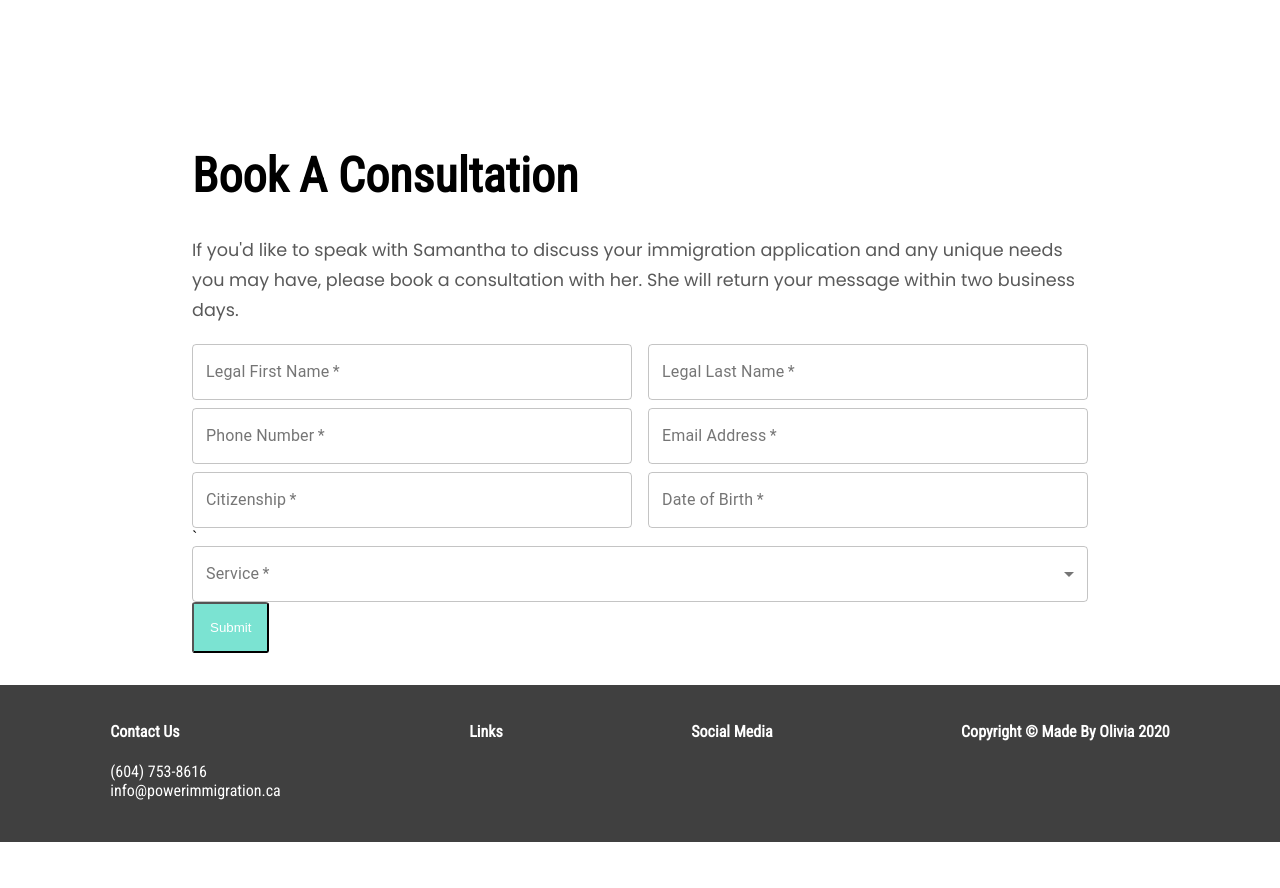
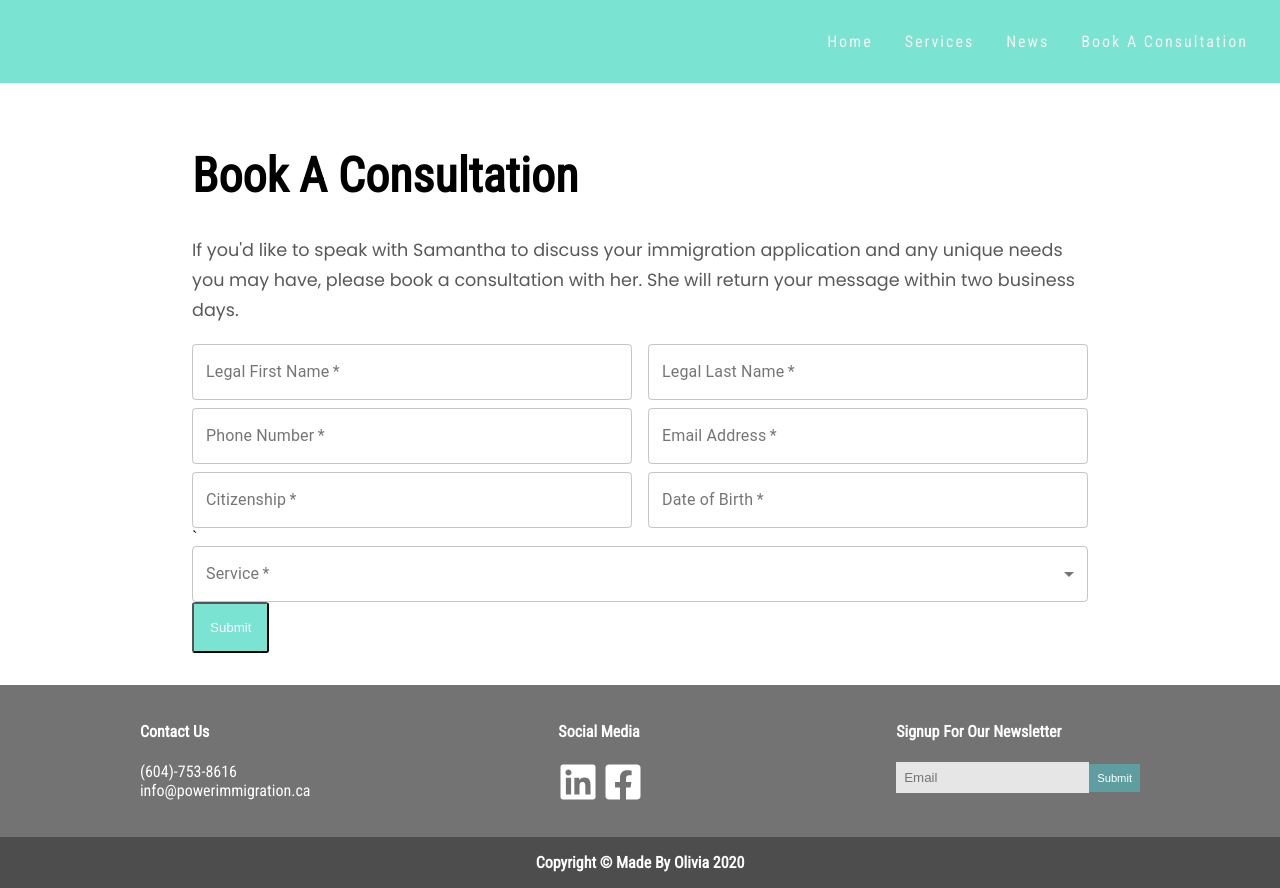
Before and after one commit to opower/Power-Immigration, a Next.js app: page /book in a window 1280 px wide. Before the commit the page ends 842 px from the top, so only its background shows below. Built offline with nearby package versions, Linux system fonts and the light colour scheme; a web font is replaced by a local one.

Commit message:
news page added

```diff
--- a/components/About/description.js
+++ b/components/About/description.js
@@ -22,7 +22,6 @@ export default function Description(){
       <div style={styles.center}>
         <p style={{textAlign:'center', color:'#404040'}}>Est. 2017</p>
         <h2 style={{fontSize:'1.5rem'}}>Why Power Immigration and Consulting?</h2>
-        <div className='small' style={{textAlign:'center', color:'#7be3d2'}}>♦</div>
       </div>
       <p style={styles.p}>We know that the Canadian immigration process can be overwhelming and difficult to navigate alone.<br/><br/>
       That is why our founding philosophy is to be a trusted guide for our clients, and to take away as much of their stress as possible as they go through the process. <br/><br/>
--- a/components/About/sam.js
+++ b/components/About/sam.js
@@ -7,7 +7,7 @@ export default function Sam(){
   const styles= {
     container:{
       textAlign:'center',
-      backgroundColor:'#8c8c8c',
+      backgroundColor:'#737373',
       padding:'5rem 1rem',
     },
     avatar:{
--- a/components/Footer.js
+++ b/components/Footer.js
@@ -1,39 +1,81 @@
-import React from 'react';
+import React, { useState } from 'react';
+import { FontAwesomeIcon } from '@fortawesome/react-fontawesome'
+// import { faLinkedin } from '@fortawesome/free-solid-svg-icons'
+import { faLinkedin, faFacebookSquare } from '@fortawesome/free-brands-svg-icons';
 
 export default function Footer (){
 
+  const [email, setEmail] = useState();
+
+  const emailSubmit = (event) => {
+    event.preventDefault();
+    console.log(email)
+  }
+
   const styles={
     container:{
-      backgroundColor:'#404040',
+      backgroundColor:'#737373',
       padding:'1rem',
       color:'white',
-      height:125,
+      height:120,
       display:'flex',
       justifyContent:'space-around',
       fontFamily:'Roboto Condensed',
+    },
+    copy:{
+      backgroundColor:'#4d4d4d',
+      textAlign:'center',
+      color:'white',
+      fontFamily:'Roboto Condensed',
+      paddingTop:'1rem'
+    },
+    icon:{
+      width:40,
+      height:40,
+      marginRight:5,
+      color:'white'
+    },
+    button:{
+      backgroundColor:'cadetblue',
+      color:'white',
+      border:'0px solid cadetblue',
+      padding:'.5rem',
+      fontSize:'.7rem'
+    },
+    input:{
+      outline: 'none',
+      border:'none',
+      backgroundColor: '#e6e6e6',
+      padding:'.5rem'
     }
   }
 
   return(
-      <div style={styles.container}>
+      <><div style={styles.container}>
         <div>
           <h4>Contact Us</h4>
-          (604) 753-8616
+          (604)-753-8616
           <br/>
           <a href='mailTo:info@powerimmigration.ca' style={{color:'white', textDecoration:'none'}}>info@powerimmigration.ca</a>
         </div>
         <div>
-          <h4>Links</h4>
+          <h4>Social Media</h4>
+          <div style={{textAlign:'center'}}>
+            <a href='https://www.linkedin.com/in/samantha-power-04932289/' target="_blank"><FontAwesomeIcon style={styles.icon} icon={faLinkedin}/></a>
+            <a href='https://www.facebook.com/powerimmigration/' target="_blank"><FontAwesomeIcon style={styles.icon} icon={faFacebookSquare} /></a>
+          </div>
         </div>
         <div>
-          <h4>Social Media</h4>
+          <h4>Signup For Our Newsletter</h4>
+          <form onSubmit={emailSubmit}>
+            <input style={styles.input} type='email' placeholder='Email' required onChange={event => setEmail(event.target.value)}/>
+            <button style={styles.button}type='submit'>Submit</button>
+          </form>
         </div>
-      <h4>Copyright © Made By Olivia {new Date().getFullYear()}</h4>
       </div>
+      <div style={styles.copy}>
+         <h4 style={{margin:0, paddingBottom:'1rem'}}>Copyright © Made By Olivia {new Date().getFullYear()}</h4>
+      </div></>
   );
 
 }
-
-{/* <Box mt={5}>
-<Copyright />
-</Box> */}
--- a/components/NavMenu.js
+++ b/components/NavMenu.js
@@ -9,7 +9,7 @@ export default function NavMenu(props){
 
   useEffect(() => {
     const handleScroll = () => {
-      if (window.scrollY > 100) {
+      if (window.scrollY > 100 || props.color ) {
         setColor(true)
       } else {
         setColor(false)
@@ -26,7 +26,8 @@ export default function NavMenu(props){
       backgroundColor:`${ navColor ? '#7be3d2' : 'transparent' }`,
       position:'sticky',
       top:0,
-      transition: '.5s ease'
+      transition: '.5s ease',
+      zIndex:2
     }
   }
 
@@ -53,9 +54,12 @@ export default function NavMenu(props){
           }
           a{
             text-decoration:none;
-            color: white;
+            color: #f2f2f2;
             letter-spacing:2px;
           },
+          a:hover{
+            color:white;
+          }
 
         `}</style>
       </div>
--- a/package.json
+++ b/package.json
@@ -14,6 +14,7 @@
   "license": "ISC",
   "dependencies": {
     "@fortawesome/fontawesome-svg-core": "^1.2.28",
+    "@fortawesome/free-brands-svg-icons": "^5.13.0",
     "@fortawesome/free-solid-svg-icons": "^5.13.0",
     "@fortawesome/react-fontawesome": "^0.1.9",
     "@material-ui/core": "^4.9.9",
@@ -28,6 +29,7 @@
     "nodemailer": "^6.4.6",
     "react": "^16.13.1",
     "react-dom": "^16.13.1",
+    "react-modal": "^3.11.2",
     "react-router": "^5.1.2"
   },
   "devDependencies": {
--- a/pages/services.js
+++ b/pages/services.js
@@ -7,6 +7,11 @@ export default function Service(){
   return(
     <div>
       <NavMenu color={'#7be3d2'}/>
+      <h2>Worker</h2>
+      <h2>Student</h2>
+      <h2>Sponsor</h2>
+      <h2>Visitor</h2>
+      <h2>Express</h2>
       <Footer/>
     </div>
   );
--- a/style.css
+++ b/style.css
@@ -13,11 +13,11 @@ a{
   font-family:'Roboto Condensed';
   transition: border-bottom 0.3s ease-in-out;
   padding-bottom: .2rem;
-  /* font-family:'Poppins' !important; */
+
 }
-a:hover{
-  border-bottom: 2px solid #7be3d2;
-}
+/* a:hover{
+  border-bottom: 2px solid #72dbca;
+} */
 
 h1{
   font-family:'Roboto Condensed';
```
Also changed, not shown: components/Card.js (added, +57 -0 lines), components/Modal.js (added, +70 -0 lines), news.js (deleted, +0 -54 lines), pages/index.js (+6 -6 lines), pages/news.js (+21 -6 lines), 1 other file (tests, documents, lock files or other folders).
